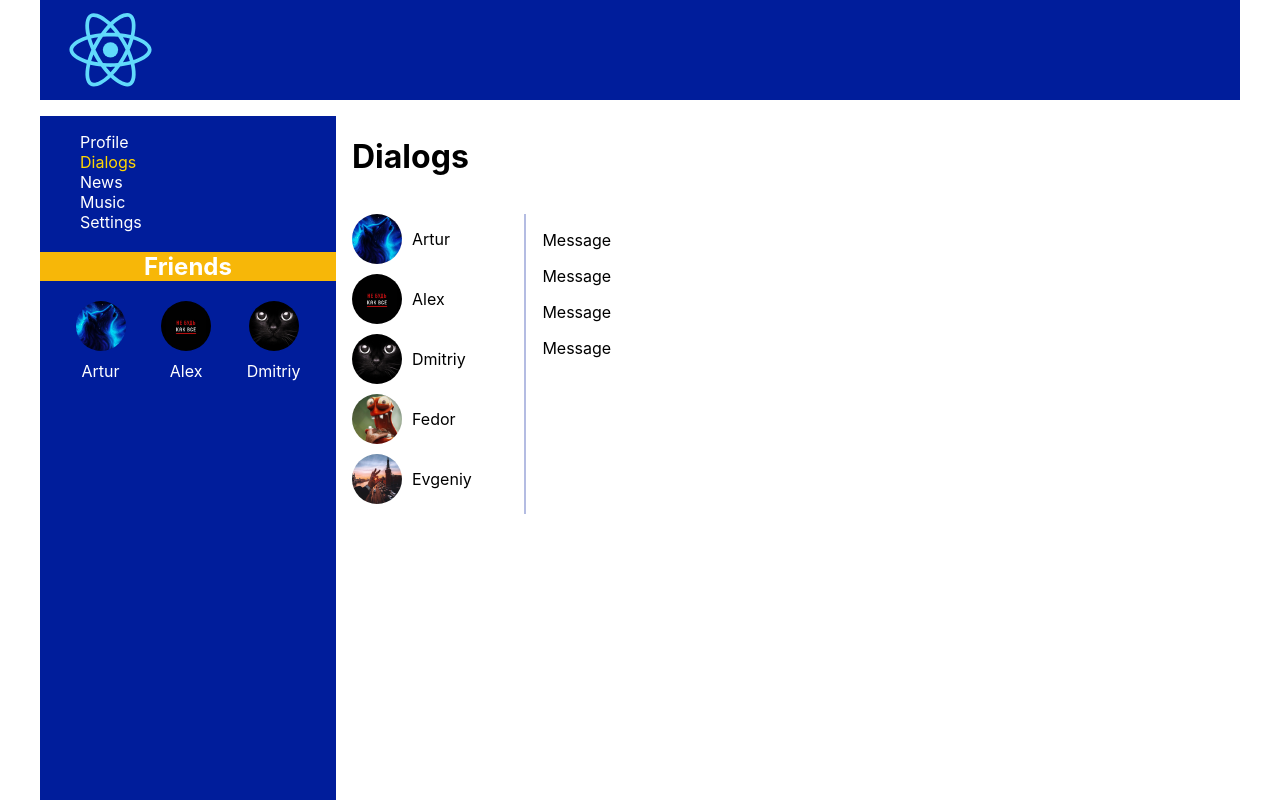
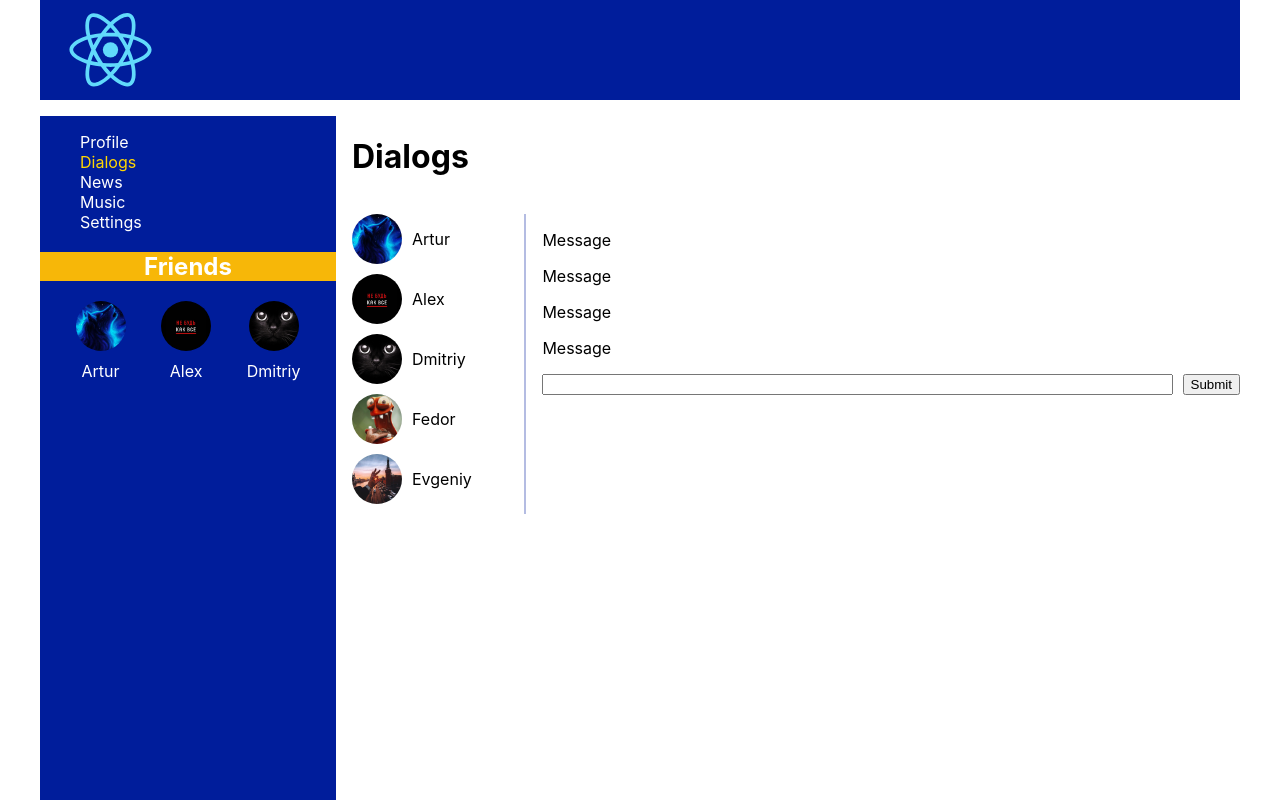
Before and after one commit to Alex-Volo/social-network, a React (Create React App) app: page /dialogs in a window 1280 px wide. Built offline with nearby package versions, Linux system fonts and the light colour scheme.

Commit message:
InputMessage: component created

```diff
--- a/src/components/Dialogs/Dialogs.jsx
+++ b/src/components/Dialogs/Dialogs.jsx
@@ -1,22 +1,25 @@
 import style from "./Dialogs.module.css";
 import DialogItem from "./DialogItem/DialogItem";
 import Message from "./Message/Message";
+import MessageInput from "./MessageInput/MessageInput";
 
 const Dialogs = ({ dialogsState }) => {
+  const dialogElements = dialogsState.dialogsData.map((dia) => (
+    <DialogItem name={dia.name} id={dia.id} ava={dia.ava} />
+  ));
+  const messageElements = dialogsState.messagesData.map((mes) => (
+    <Message message={mes.message} />
+  ));
+
   return (
     <div className={style.dialogs_wrapper}>
       <header className={style.header}>
         <h1>Dialogs</h1>
       </header>
-      <div className={style.dialogs}>
-        {dialogsState.dialogsData.map((dia) => (
-          <DialogItem name={dia.name} id={dia.id} ava={dia.ava} />
-        ))}
-      </div>
+      <div className={style.dialogs}>{dialogElements}</div>
       <div className="messages">
-        {dialogsState.messagesData.map((mes) => (
-          <Message message={mes.message} />
-        ))}
+        {messageElements}
+        <MessageInput />
       </div>
     </div>
   );
--- /dev/null
+++ b/src/components/Dialogs/MessageInput/MessageInput.jsx
@@ -0,0 +1,19 @@
+import style from "./MessageInput.module.css";
+import React from "react";
+
+const MessageInput = (props) => {
+  const inputRef = React.createRef();
+  const addMessage = () => {
+    const text = inputRef.current.value;
+    alert(text);
+  };
+
+  return (
+    <div className={style.messageInputContainer}>
+      <input ref={inputRef} className={style.input} type="text" />
+      <button onClick={addMessage}>Submit</button>
+    </div>
+  );
+};
+
+export default MessageInput;
--- /dev/null
+++ b/src/components/Dialogs/MessageInput/MessageInput.module.css
@@ -0,0 +1,8 @@
+.messageInputContainer {
+  display: flex;
+}
+.input {
+  display: block;
+  width: 100%;
+  margin-right: 10px;
+}
```
